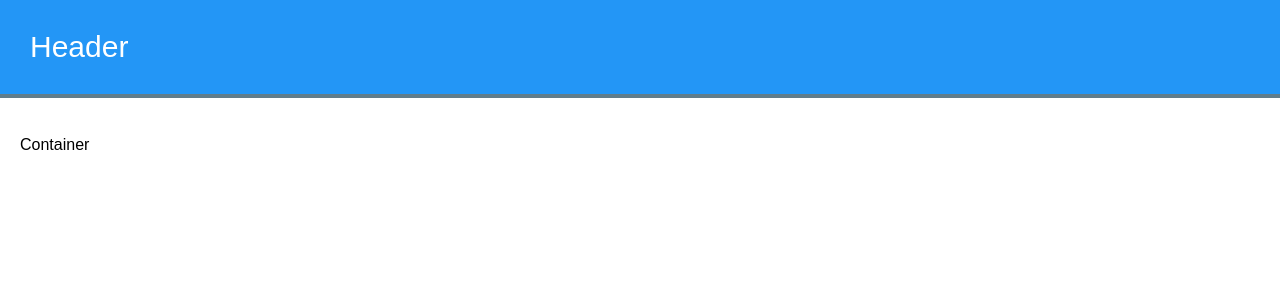
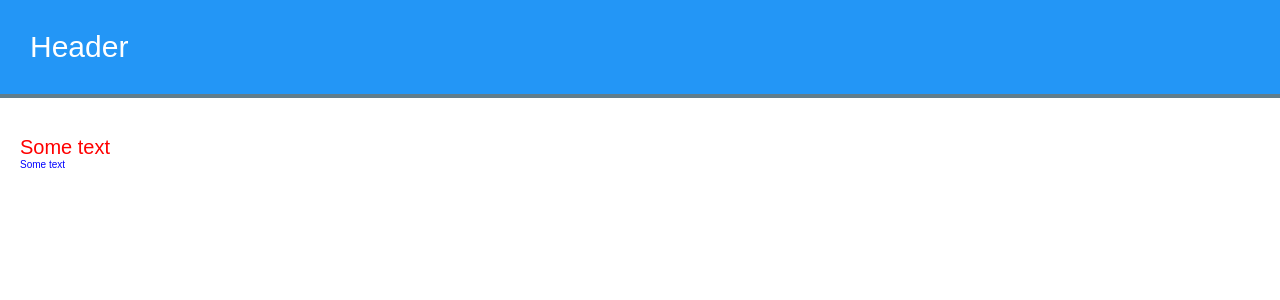
Before and after one commit to zuvy/vue-course, a Vue app: page / in a window 1280 px wide. Shown: the top 300 px of the page. Built offline with nearby package versions, Linux system fonts and the light colour scheme.

Commit message:
global directive

```diff
--- a/src/App.vue
+++ b/src/App.vue
@@ -2,13 +2,13 @@
   <div>
     <app-header/><br>
     <div class="container">
-      Container
+      <Directives/>
     </div>
   </div>
 </template>
 
 <script setup>
-
+  import Directives from '@/components/Directives/index.vue';
 </script>
 
 <!-- style tags are global no matter what component you put it in unless you scope it -->
--- /dev/null
+++ b/src/components/Directives/index.vue
@@ -0,0 +1,9 @@
+<template>
+  <div v-awesome.red.big="textToRender"></div>
+  <div v-awesome.blue.small="textToRender"></div>
+</template>
+
+<script setup>
+  import { ref } from 'vue';
+  const textToRender = ref('Some text');
+</script>
--- a/src/main.js
+++ b/src/main.js
@@ -6,7 +6,21 @@
 
 const app = createApp(App);
 
-
+app.directive('awesome', {
+  beforeMount(el, binding, vnode) {
+    // el.innerHTML = 'Hello guys';
+    //if (binding.arg === 'red') {
+    //  el.style.color = 'red';
+    //} else if (binding.arg === 'blue') {
+    //  el.style.color = 'blue';
+    //} else {
+    //  el.style.color = 'green';
+    //}
+    el.style.color = binding.modifiers.red ? 'red' : 'blue';
+    el.style.fontSize = binding.modifiers.big ? '20px' : '10px';
+    el.innerHTML = binding.value;
+  }
+});
 // global component import app-header is the alias for the Header file name imported above
 app.component('app-header', Header)
 
```
